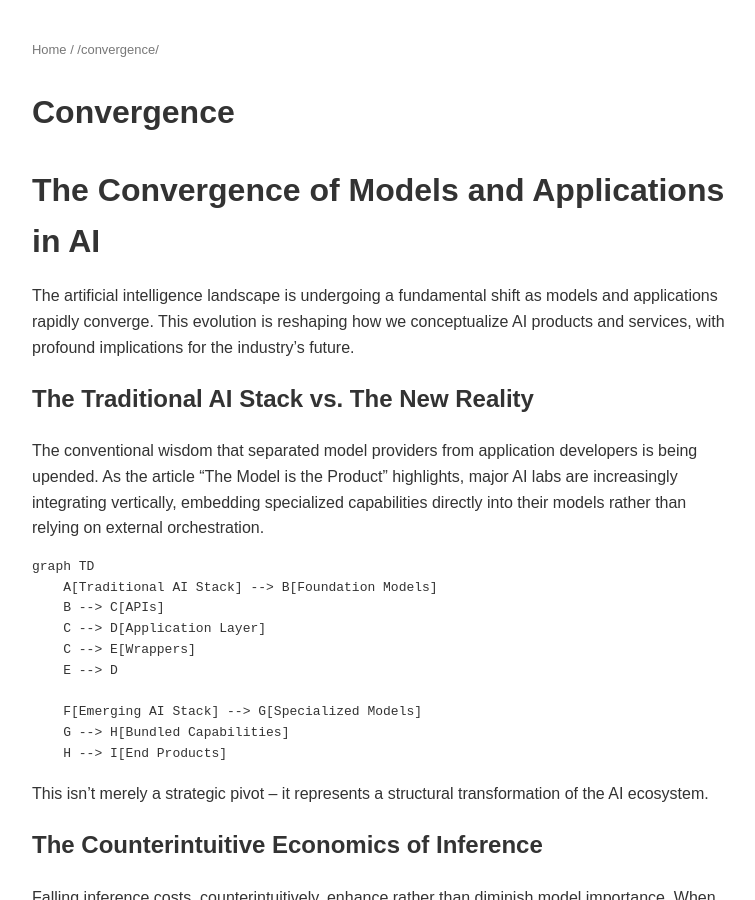
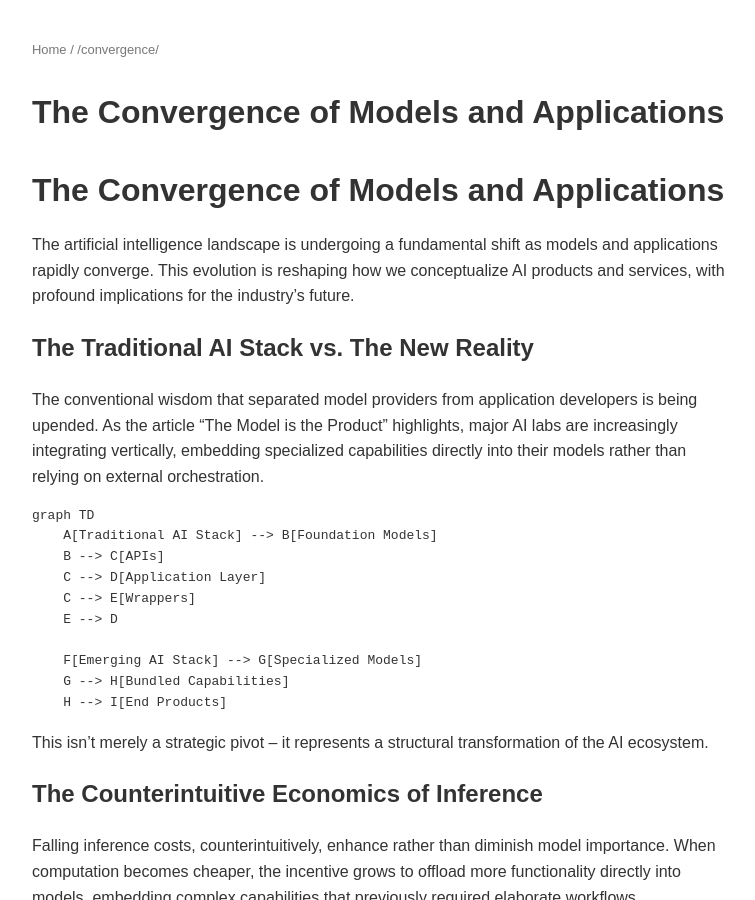
Before and after one commit to esteininger/minimal-website, a Jekyll site: the page built from convergence.md, in a window 1280 px wide and 900 px high. Shown: the whole window, without its empty margins (258-1013 px from the left). Built offline with Jekyll 4.4.1, drawn with Linux system fonts in a browser that asks for light colours; our own code applies the rules of GitHub Pages for plain Markdown files.

Commit message:
Update convergence.md

```diff
--- a/convergence.md
+++ b/convergence.md
@@ -1,9 +1,8 @@
 ---
 layout: default
-title: Convergence
 permalink: /convergence/
 ---
-# The Convergence of Models and Applications in AI
+# The Convergence of Models and Applications
 
 The artificial intelligence landscape is undergoing a fundamental shift as models and applications rapidly converge. This evolution is reshaping how we conceptualize AI products and services, with profound implications for the industry's future.
 
```
